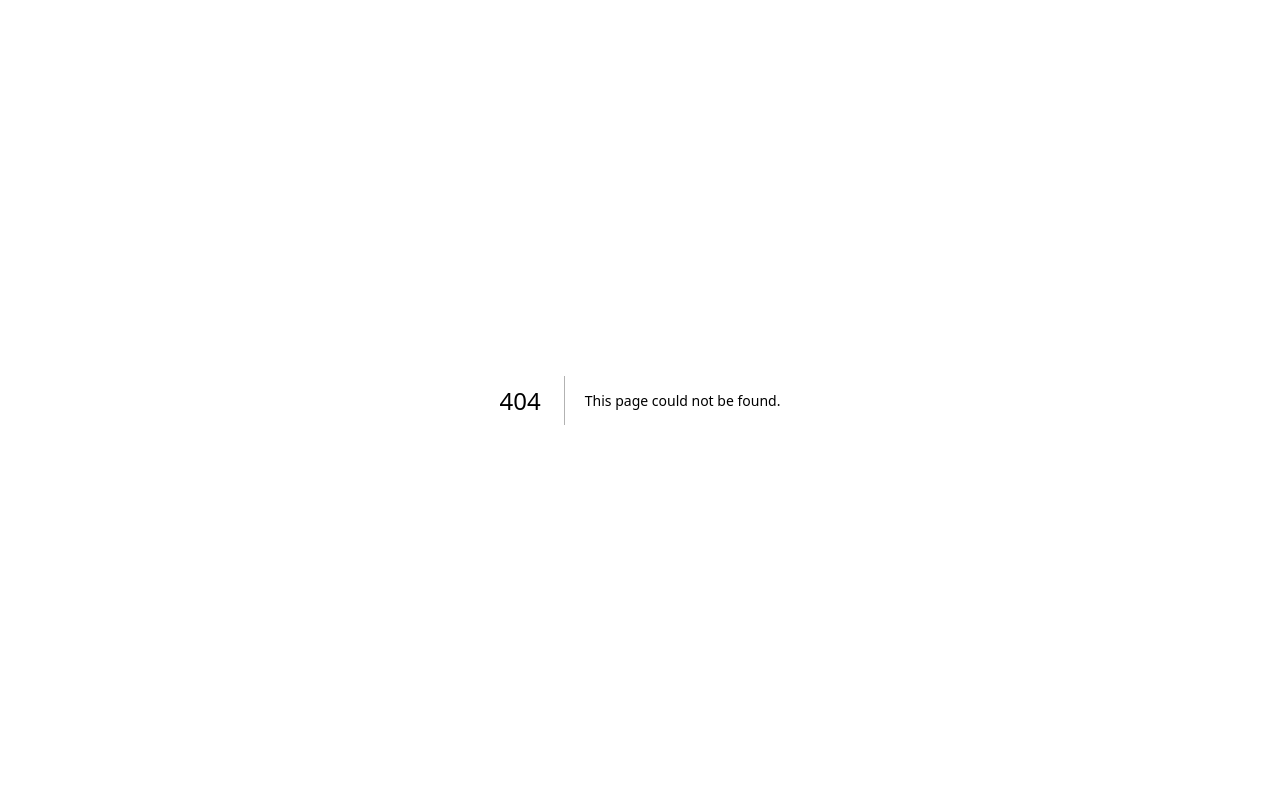
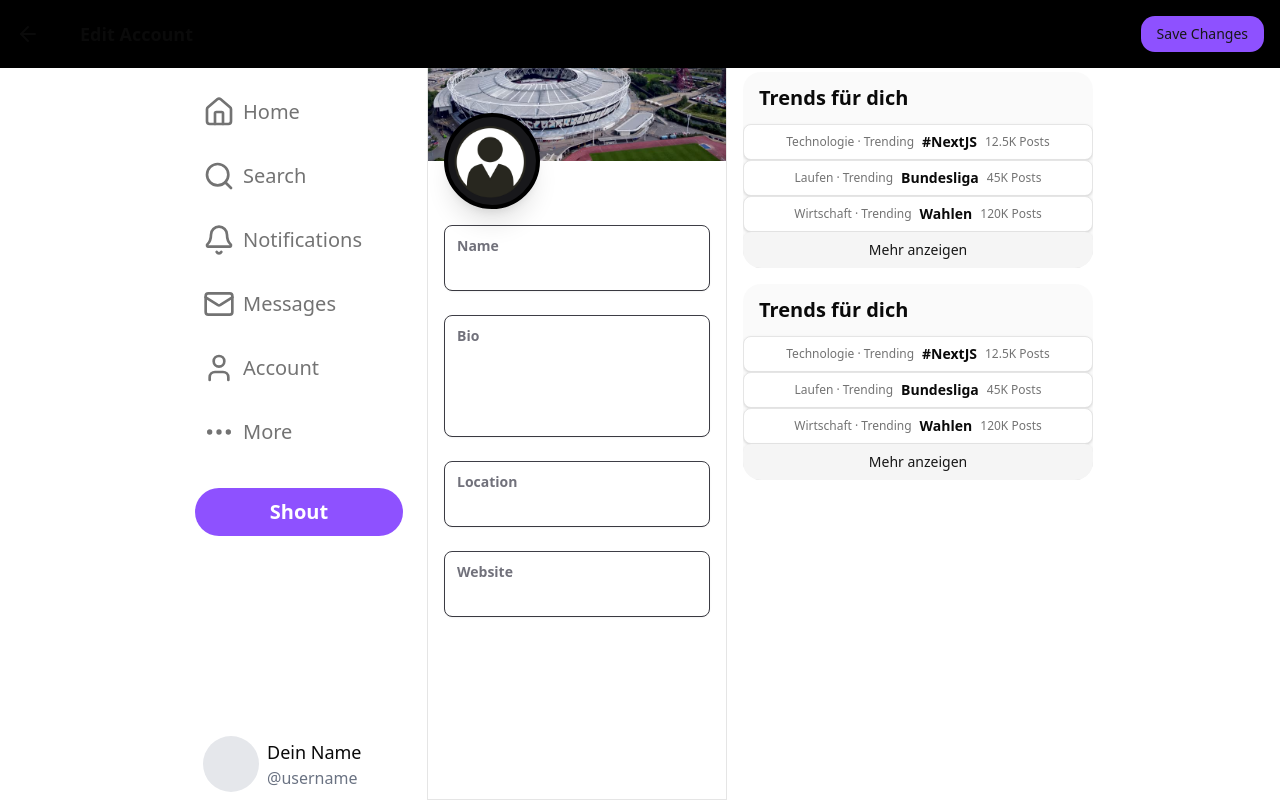
Before and after one commit to Umex10/chatex, a Next.js app in the folder frontend/: page /account/settings in a window 1280 px wide. Before the commit this address had no page. Built offline with nearby package versions, Linux system fonts and the light colour scheme; no server answers.

Commit message:
feat: add first style of 'edit account' as well as new ReturnHeader element

```diff
--- a/frontend/src/app/(appshell)/account/page.tsx
+++ b/frontend/src/app/(appshell)/account/page.tsx
@@ -7,10 +7,7 @@ import React, { useState } from 'react'
 import { useSelector } from 'react-redux';
 import { CalendarDays } from 'lucide-react';
 import Link from 'next/link';
-import { ScanLine } from 'lucide-react';
 import { Tabs, TabsContent, TabsList, TabsTrigger } from "@/components/ui/tabs"
-import { Button } from '@/components/ui/button';
-
 
 const Account = () => {
 
@@ -18,37 +15,42 @@ const Account = () => {
   const shouts = useSelector((state: RootState) => state.shoutsState.shouts);
 
   return (
-    <div className='flex flex-col h-screen'>
+
     <div className='w-full flex flex-col gap-2'>
 
       {/* Banner */}
       <div className='relative w-full'>
+        <div className="bg-zinc-800 w-full h-40">
           <Image
             src="/stadion.jpg"
-            width={400}
-            height={300}
+            width={800}
+            height={200}
             alt='Account Banner'
-            className='w-full h-40' />
-
-          <Image
-            src="/acc.png"
-            width={100}
-            height={130}
-            alt="Chatex Logo"
-            className="w-23 h-23 rounded-full absolute left-2 bottom-0 translate-y-1/2"
+            className='w-full h-40 object-cover'
           />
         </div>
 
+        <div className="absolute left-4 bottom-0 translate-y-1/2">
+          <div className="relative w-24 h-24 rounded-full border-4 border-black overflow-hidden bg-zinc-900">
+            <Image
+              src="/avatar.png"
+              fill
+              alt="Profile"
+              className="object-cover"
+            />
+          </div>
+        </div>
+      </div>
 
-        <div className='flex flex-row px-2 pt-12'>
-          <div className='flex-1 flex flex-col justify-center gap-2'>
+      <div className='flex flex-row px-3'>
+        <div className='flex-1 flex flex-col justify-center gap-2  pt-12'>
           <div>
             <h2 className='text-xl font-bold'>Was seite</h2>
             <h3 className='text-base'>@wasSeite10</h3>
           </div>
           <Link href="/account/about" className='flex flex-row gap-2 items-center opacity-50'>
             <CalendarDays className='w-4 h-5 -mt-1/2'></CalendarDays>
-              <span>Beigetreten Mai 2022</span>
+            <span>Beigetreten Mai 2025</span>
           </Link>
           <div className='flex flex-row gap-4'>
             <h4 className='flex gap-1'>
@@ -63,9 +65,9 @@ const Account = () => {
           </div>
         </div>
         <div className='h-full flex justify-end items-start'>
-            <Button variant="outline" className='rounded-xl'>
+          <Link href="/account/settings" className='rounded-xl p-2 border text-base font-bold'>
             Account bearbeiten
-            </Button>
+          </Link>
         </div>
       </div>
 
@@ -99,7 +101,6 @@ const Account = () => {
         </TabsContent>
       </Tabs>
     </div>
-    </div>
   )
 }
 
--- /dev/null
+++ b/frontend/src/app/(appshell)/account/settings/page.tsx
@@ -0,0 +1,180 @@
+"use client"
+
+import { zodResolver } from '@hookform/resolvers/zod';
+import Image from 'next/image'
+import React from 'react'
+import { useForm } from 'react-hook-form';
+import * as z from "zod";
+
+import {
+  Form,
+  FormControl,
+  FormField,
+  FormItem,
+  FormLabel,
+  FormMessage,
+} from "@/components/ui/form";
+import { Textarea } from '@/components/ui/textarea';
+import { Input } from '@/components/ui/input';
+import { Button } from '@/components/ui/button';
+import ReturnHeader from '@/components/ReturnHeader';
+
+export const editAccountSchema = z.object({
+  name: z.string().min(2, "Name ist zu kurz").optional().or(z.literal("")),
+  bio: z.string().max(160, "Bio ist zu lang").optional(),
+  location: z.string().optional(),
+  website: z
+    .string()
+    .url({ message: "That is not a valid url..." })
+    .optional()
+    .or(z.literal("")),
+});
+
+export type AccountSchemaValues = z.infer<typeof editAccountSchema>;
+
+const Settings = () => {
+  const form = useForm<AccountSchemaValues>({
+    resolver: zodResolver(editAccountSchema),
+    mode: "onChange",
+    defaultValues: {
+      name: "",
+      bio: "",
+      location: "",
+      website: ""
+    }
+  });
+
+  const onSubmit = async (data: AccountSchemaValues) => {
+    console.log(data);
+  }
+
+  return (
+    <div className='w-full flex flex-col'>
+      <ReturnHeader>
+        <Button variant="secondary"
+          type="submit"
+          form="edit-account-form"
+          className='rounded-xl bg-violet-500'>
+          Save Changes
+        </Button>
+      </ReturnHeader>
+      {/* Banner & Avatar */}
+      <div className='relative w-full'>
+        <div className="bg-zinc-800 w-full h-40">
+          <Image
+            src="/stadion.jpg"
+            width={800}
+            height={200}
+            alt='Account Banner'
+            className='w-full h-40 object-cover'
+            priority
+          />
+        </div>
+
+        <div className="absolute left-4 bottom-0 translate-y-1/2">
+          <div className="relative w-24 h-24 rounded-full border-4 border-black overflow-hidden bg-zinc-900 shadow-xl">
+            <Image
+              src="/avatar.png"
+              fill
+              alt="Profile"
+              className="object-cover"
+            />
+          </div>
+        </div>
+      </div>
+
+      {/* Form Section */}
+      <div className='flex-1 flex flex-col pt-16 px-4 pb-10'>
+        <Form {...form}>
+          <form
+            onSubmit={form.handleSubmit(onSubmit)}
+            id='edit-account-form'
+            className="space-y-6"
+          >
+            {/* NAME */}
+            <FormField
+              control={form.control}
+              name="name"
+              render={({ field }) => (
+                <FormItem className="relative border rounded-md border-zinc-700 focus-within:border-violet-500 transition-colors group">
+                  <FormLabel className="absolute left-3 top-2.5 text-sm font-semibold text-zinc-500 group-focus-within:text-violet-500">
+                    Name
+                  </FormLabel>
+                  <FormControl>
+                    <Input
+                      {...field}
+                      className="border-none bg-transparent pt-12 pb-4 px-3 focus-visible:ring-0 focus-visible:ring-offset-0 text-base"
+                    />
+                  </FormControl>
+                  <FormMessage className="text-xs font-semibold px-3 pb-2 text-red-500" />
+                </FormItem>
+              )}
+            />
+
+            {/* BIO */}
+            <FormField
+              control={form.control}
+              name="bio"
+              render={({ field }) => (
+                <FormItem className="relative border rounded-md border-zinc-700 focus-within:border-violet-500 transition-colors group">
+                  <FormLabel className="absolute left-3 top-2.5 text-sm font-semibold text-zinc-500 group-focus-within:text-violet-500">
+                    Bio
+                  </FormLabel>
+                  <FormControl>
+                    <Textarea
+                      {...field}
+                      className="border-none bg-transparent pt-12 pb-3 px-3 focus-visible:ring-0 focus-visible:ring-offset-0 resize-none min-h-[120px] text-base"
+                    />
+                  </FormControl>
+                  <FormMessage className="text-xs font-semibold px-3 pb-2 text-red-500" />
+                </FormItem>
+              )}
+            />
+
+            {/* LOCATION */}
+            <FormField
+              control={form.control}
+              name="location"
+              render={({ field }) => (
+                <FormItem className="relative border rounded-md border-zinc-700 focus-within:border-violet-500 transition-colors group">
+                  <FormLabel className="absolute left-3 top-2.5 text-sm font-semibold text-zinc-500 group-focus-within:text-violet-500">
+                    Location
+                  </FormLabel>
+                  <FormControl>
+                    <Input
+                      {...field}
+                      className="border-none bg-transparent pt-12 pb-4 px-3 focus-visible:ring-0 focus-visible:ring-offset-0 text-base"
+                    />
+                  </FormControl>
+                  <FormMessage className="text-xs font-semibold px-3 pb-2 text-red-500" />
+                </FormItem>
+              )}
+            />
+
+            {/* WEBSITE */}
+            <FormField
+              control={form.control}
+              name="website"
+              render={({ field }) => (
+                <FormItem className="relative border rounded-md border-zinc-700 focus-within:border-violet-500 transition-colors group">
+                  <FormLabel className="absolute left-3 top-2.5 text-sm font-semibold text-zinc-500 group-focus-within:text-violet-500">
+                    Website
+                  </FormLabel>
+                  <FormControl>
+                    <Input
+                      {...field}
+                      className="border-none bg-transparent pt-12 pb-4 px-3 focus-visible:ring-0 focus-visible:ring-offset-0 text-base"
+                    />
+                  </FormControl>
+                  <FormMessage className="text-xs font-semibold px-3 pb-2 text-red-500" />
+                </FormItem>
+              )}
+            />
+          </form>
+        </Form>
+      </div>
+    </div>
+  )
+}
+
+export default Settings
--- a/frontend/src/components/CustomTrigger.tsx
+++ b/frontend/src/components/CustomTrigger.tsx
@@ -6,9 +6,9 @@ export const CustomTrigger = () => {
   const { toggleSidebar } = useSidebar()
 
   return (
-    <Button onClick={toggleSidebar} className="p-2">
+    <Button onClick={toggleSidebar} className="p-2 bg-transparent">
       <Image
-        src="/next.svg"
+        src="/acc.png"
         width={32}
         height={32}
         alt="Chatex Logo"
--- /dev/null
+++ b/frontend/src/components/ReturnHeader.tsx
@@ -0,0 +1,37 @@
+"use client"
+
+import React from 'react'
+
+import { ArrowLeft } from 'lucide-react';
+import { Button } from './ui/button';
+import { useRouter } from 'next/navigation';
+
+const ReturnHeader = ({ children }: Readonly<{
+  children: React.ReactNode
+}>) => {
+
+  const router = useRouter();
+
+  return (
+    <div className='flex flex-row items-center
+     fixed w-full z-50 left-0 top-0 bg-black p-4'>
+      <div className='flex-1 flex flex-row items-center'>
+        <div className='flex-1 flex flex-row items-center gap-10'>
+          <Button
+            className="bg-transparent [&_svg]:!size-6 px-0"
+            onClick={() => router.back()}
+            aria-label="Zurück"
+          >
+            <ArrowLeft/>
+          </Button>
+          <h2 className='font-bold text-lg'>Edit Account</h2>
+        </div>
+      </div>
+      <div className=''>
+        {children}
+      </div>
+    </div>
+  )
+}
+
+export default ReturnHeader
--- a/frontend/src/components/Shout.tsx
+++ b/frontend/src/components/Shout.tsx
@@ -49,7 +49,7 @@ const Shout = (data: ShoutData) => {
 
   return (
     // outer card container for one shout item
-    <div className='py-3 px-2 w-full border-y'>
+    <div className='py-3 px-3 w-full border-y'>
       {/* row layout: avatar column + content column */}
       <div className='flex flex-row gap-1 max-w-[600px]'>
         {/* left column: account avatar */}
--- a/frontend/src/components/ui/button.tsx
+++ b/frontend/src/components/ui/button.tsx
@@ -14,7 +14,7 @@ const buttonVariants = cva(
     variants: {
       variant: {
         default:
-          "bg-primary text-primary-foreground shadow hover:bg-primary/90",
+          "bg-primary text-foreground shadow hover:bg-primary/90",
         destructive:
           "bg-destructive text-destructive-foreground shadow-sm hover:bg-destructive/90",
         outline:
@@ -22,7 +22,7 @@ const buttonVariants = cva(
         secondary:
           "bg-secondary text-secondary-foreground shadow-sm hover:bg-secondary/80",
         ghost: "hover:bg-accent hover:text-accent-foreground",
-        link: "text-primary underline-offset-4 hover:underline",
+        link: " underline-offset-4 hover:underline",
       },
       size: {
         default: "h-9 px-4 py-2",
```
Also changed, not shown: frontend/public/avatar.png (added). Lines whose indentation alone changed are shown as unchanged.
